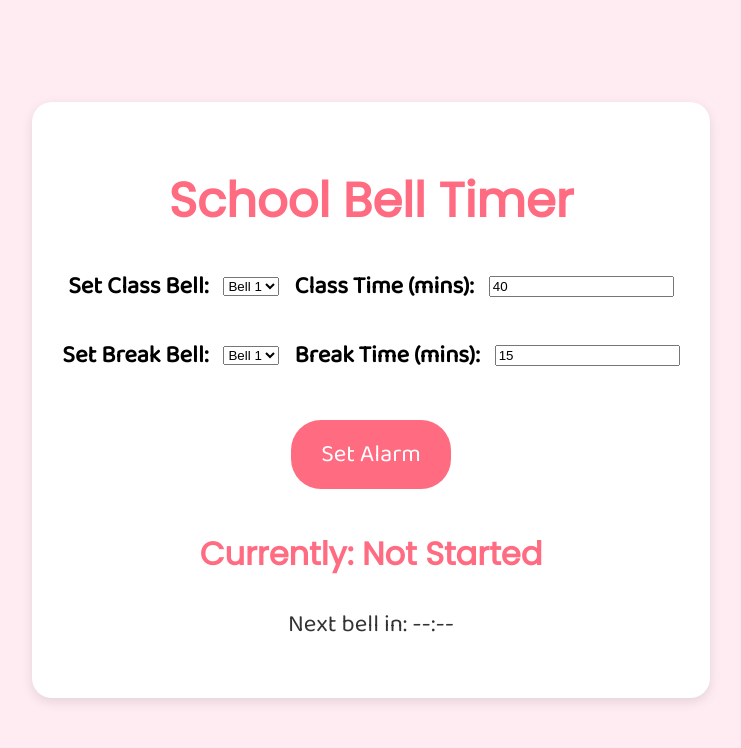
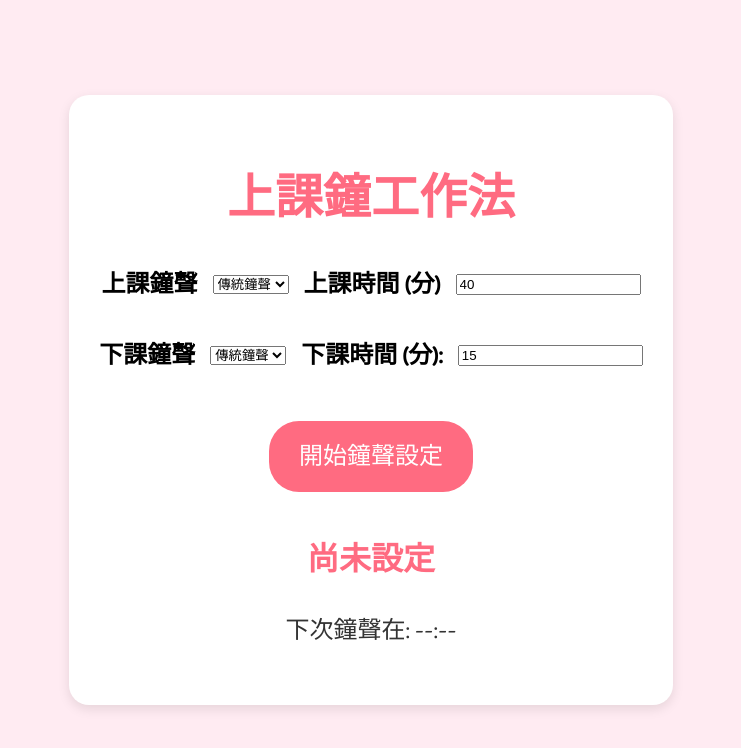
Before and after one commit to gigiOHYA/TaskBell, a plain HTML site: page index.html in a window 1280 px wide. Shown: the whole page, without its empty margins (269-1010 px from the left). Drawn offline with Linux system fonts and the light colour scheme.

Commit message:
Update app label.

```diff
--- a/index.html
+++ b/index.html
@@ -9,45 +9,45 @@
 </head>
 <body>
     <div class="container">
-        <h1 class="title">School Bell Timer</h1>
+        <h1 class="title">上課鐘工作法</h1>
 
         <div class="settings">
             <!-- Class Bell and Time -->
             <div class="bell-setting">
-                <label for="classBell">Set Class Bell:</label>
+                <label for="classBell">上課鐘聲</label>
                 <select id="classBell">
-                    <option value="bell1.mp3">Bell 1</option>
-                    <option value="bell2.mp3">Bell 2</option>
-                    <option value="bell3.mp3">Bell 3</option>
+                    <option value="bell1.mp3">傳統鐘聲</option>
+                    <option value="bell2.mp3">念故鄉</option>
+                    <option value="bell3.mp3">孤挺花</option>
                 </select>
-                <label for="classTime">Class Time (mins):</label>
+                <label for="classTime">上課時間 (分)</label>
                 <input type="number" id="classTime" value="40">
             </div>
 
             <!-- Break Bell and Time -->
             <div class="bell-setting">
-                <label for="breakBell">Set Break Bell:</label>
+                <label for="breakBell">下課鐘聲</label>
                 <select id="breakBell">
-                    <option value="bell1.mp3">Bell 1</option>
-                    <option value="bell2.mp3">Bell 2</option>
-                    <option value="bell3.mp3">Bell 3</option>
+                    <option value="bell1.mp3">傳統鐘聲</option>
+                    <option value="bell2.mp3">念故鄉</option>
+                    <option value="bell3.mp3">孤挺花</option>
                 </select>
-                <label for="breakTime">Break Time (mins):</label>
+                <label for="breakTime">下課時間 (分):</label>
                 <input type="number" id="breakTime" value="15">
             </div>
         </div>
 
         <!-- Action Buttons -->
         <div class="actions">
-            <button id="startAlarm" onclick="startAlarm()">Set Alarm</button>
-            <button id="stopAlarm" onclick="stopAlarm()" style="display: none;">Stop Alarm</button>
-            <button id="stopSound" onclick="stopSound()" style="display: none;">Stop Sound</button>
+            <button id="startAlarm" onclick="startAlarm()">開始鐘聲設定</button>
+            <button id="stopAlarm" onclick="stopAlarm()" style="display: none;">停止鐘聲設定</button>
+            <button id="stopSound" onclick="stopSound()" style="display: none;">關閉音效</button>
         </div>
 
         <!-- Status Display -->
         <div class="status">
-            <h2 id="currentStatus">Currently: Not Started</h2>
-            <p id="nextBellTime">Next bell in: --:--</p>
+            <h2 id="currentStatus">尚未設定</h2>
+            <p id="nextBellTime">下次鐘聲在: --:--</p>
         </div>
     </div>
 
--- a/script.js
+++ b/script.js
@@ -54,7 +54,7 @@ function cycleAlarm() {
         playBellSound(isClassTime ? classBell : breakBell);
 
         // Update the status (Class or Break) and the time remaining
-        updateStatus(isClassTime ? "Class" : "Break", duration);
+        updateStatus(isClassTime ? "上課中" : "下課中", duration);
     }, (classDuration + breakDuration) * 60 * 1000); // Cycle every class + break duration
 }
 
@@ -73,8 +73,8 @@ function startCountdown(seconds) {
 
 function updateStatus(status, duration) {
     // Update the current status (Class or Break) and the time remaining for the next bell
-    document.getElementById("currentStatus").innerText = `Currently: ${status}`;
-    document.getElementById("nextBellTime").innerText = `Next bell in: ${duration}:00`;
+    document.getElementById("currentStatus").innerText = `${status}`;
+    document.getElementById("nextBellTime").innerText = `下一次鐘聲在: ${duration}:00`;
 }
 
 function stopAlarm() {
@@ -88,7 +88,7 @@ function stopAlarm() {
         currentAudio.pause(); // Stop the current sound
         currentAudio = null;
     }
-    updateStatus("Stopped", 0); // Update the status to "Stopped"
+    updateStatus("無設定", 0); // Update the status to "Stopped"
 }
 
 function stopSound() {
```
